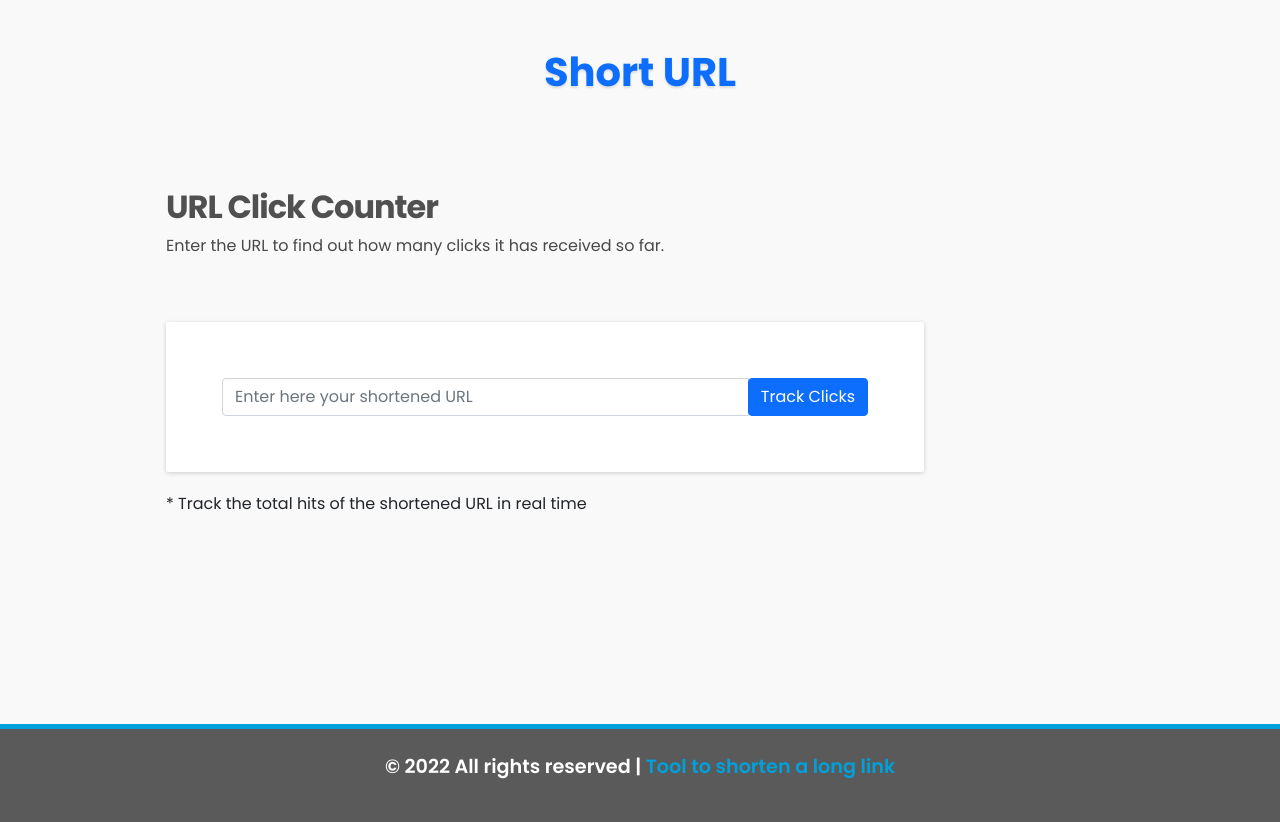
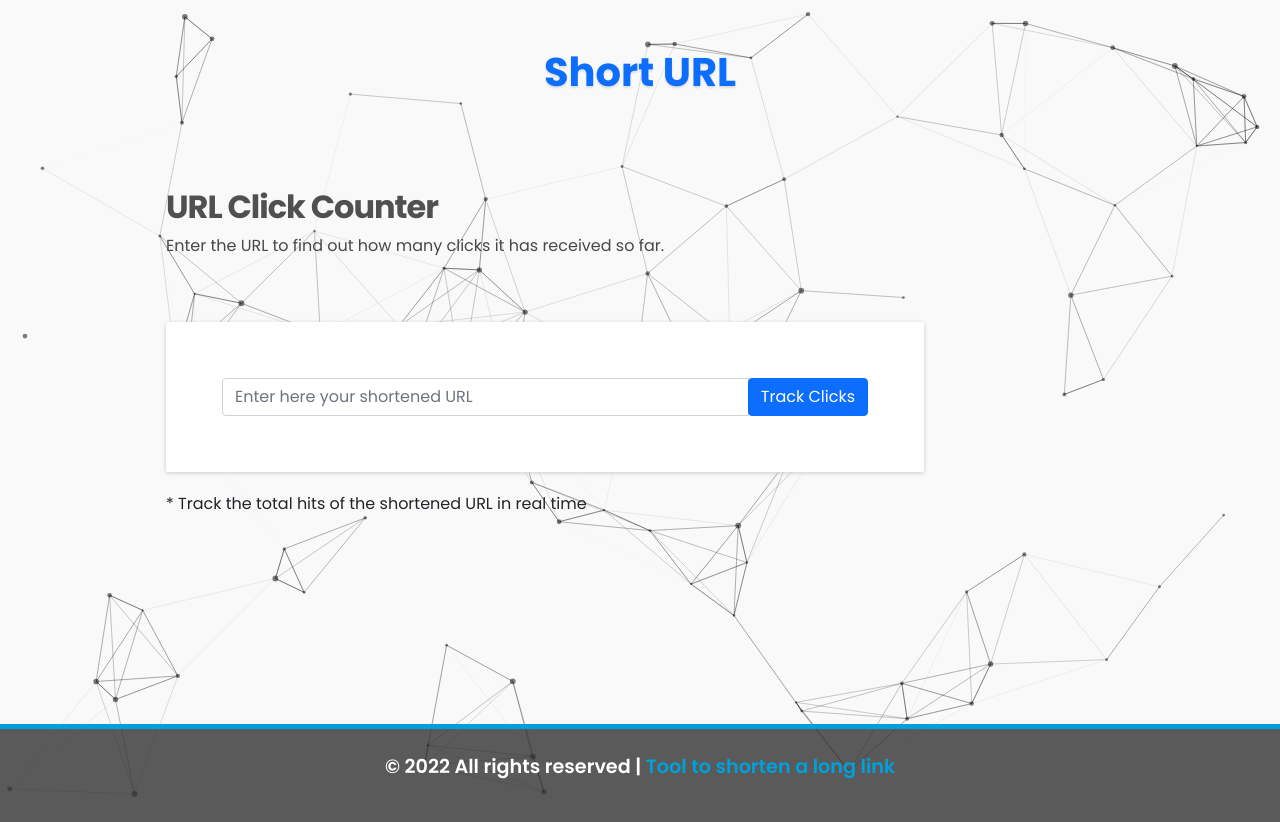
Before and after one commit to itsmar1/url-shortener, a React (Create React App) app in the folder ui/: page /click-counter in a window 1280 px wide. Built offline with nearby package versions, Linux system fonts and the light colour scheme.

Commit message:
particles background

```diff
--- a/ui/package.json
+++ b/ui/package.json
@@ -17,7 +17,9 @@
     "react-redux": "^8.0.1",
     "react-router-dom": "^6.3.0",
     "react-scripts": "5.0.1",
+    "react-tsparticles": "^2.0.6",
     "sass": "^1.50.1",
+    "tsparticles": "^2.0.6",
     "web-vitals": "^2.1.4",
     "yup": "^0.32.11"
   },
--- a/ui/src/App.js
+++ b/ui/src/App.js
@@ -6,12 +6,16 @@
 import ClickCounter from './pages/ClickCounter';
 import TheHeader from './layout/TheHeader';
 import TheFooter from './layout/TheFooter';
+import ParticlesBackground from './layout/ParticlesBackground';
 
 
 
 const App = () => {
   return (
     <>
+      <div>
+        <ParticlesBackground />
+      </div>
       <TheHeader />
       <Routes>
         <Route path='/' element={<TheHomePage />} />
--- a/ui/src/components/home/TrackUrlBox.jsx
+++ b/ui/src/components/home/TrackUrlBox.jsx
@@ -15,7 +15,7 @@
         </p>
       </div>
       <div>
-        <Link to="/">
+        <Link to="/click-counter">
           <button className="btn btn-primary text-xl shadow-lg">Track URL</button>
         </Link>
       </div>
--- /dev/null
+++ b/ui/src/config/particles-config.json
@@ -0,0 +1,110 @@
+{
+    "particles": {
+      "number": {
+        "value": 80,
+        "density": {
+          "enable": true,
+          "value_area": 800
+        }
+      },
+      "color": {
+        "value": "#000000"
+      },
+      "shape": {
+        "type": "circle",
+        "stroke": {
+          "width": 0,
+          "color": "#000000"
+        },
+        "polygon": {
+          "nb_sides": 5
+        },
+        "image": {
+          "src": "img/github.svg",
+          "width": 100,
+          "height": 100
+        }
+      },
+      "opacity": {
+        "value": 0.5,
+        "random": false,
+        "anim": {
+          "enable": false,
+          "speed": 1,
+          "opacity_min": 0.1,
+          "sync": false
+        }
+      },
+      "size": {
+        "value": 3,
+        "random": true,
+        "anim": {
+          "enable": false,
+          "speed": 40,
+          "size_min": 0.1,
+          "sync": false
+        }
+      },
+      "line_linked": {
+        "enable": true,
+        "distance": 150,
+        "color": "#000000",
+        "opacity": 0.4,
+        "width": 1
+      },
+      "move": {
+        "enable": true,
+        "speed": 2,
+        "direction": "none",
+        "random": false,
+        "straight": false,
+        "out_mode": "out",
+        "bounce": false,
+        "attract": {
+          "enable": false,
+          "rotateX": 600,
+          "rotateY": 1200
+        }
+      }
+    },
+    "interactivity": {
+      "detect_on": "canvas",
+      "events": {
+        "onhover": {
+          "enable": false,
+          "mode": "repulse"
+        },
+        "onclick": {
+          "enable": false,
+          "mode": "push"
+        },
+        "resize": true
+      },
+      "modes": {
+        "grab": {
+          "distance": 400,
+          "line_linked": {
+            "opacity": 1
+          }
+        },
+        "bubble": {
+          "distance": 400,
+          "size": 40,
+          "duration": 2,
+          "opacity": 8,
+          "speed": 3
+        },
+        "repulse": {
+          "distance": 200,
+          "duration": 0.4
+        },
+        "push": {
+          "particles_nb": 4
+        },
+        "remove": {
+          "particles_nb": 2
+        }
+      }
+    },
+    "retina_detect": true
+  }
--- a/ui/src/layout/ParticlesBackground.jsx
+++ b/ui/src/layout/ParticlesBackground.jsx
@@ -1,30 +1,146 @@
 import React from "react";
-import particlesConfig from "../config/particles-config";
-// import Particles from "react-tsparticles";
-import Particles from 'react-particles-js';
-// import { loadFull } from "tsparticles";
+// import particlesConfig from "../config/particles-config";
+import Particles from "react-tsparticles";
+// import Particles from 'react-particles-js';
+import { loadFull } from "tsparticles";
 
 const ParticlesBackground = () => {
-  // const particlesInit = async (main) => {
-  //   console.log(main);
+  const particlesInit = async (main) => {
+    console.log(main);
 
-  //   // you can initialize the tsParticles instance (main) here, adding custom shapes or presets
-  //   // this loads the tsparticles package bundle, it's the easiest method for getting everything ready
-  //   // starting from v2 you can add only the features you need reducing the bundle size
-  //   await loadFull(main);
-  // };
+    await loadFull(main);
+  };
 
-  // const particlesLoaded = (container) => {
-  //   console.log(container);
-  // };
+  const particlesLoaded = (container) => {
+    console.log(container);
+  };
 
   return (
-    <Particles
-      // init={particlesInit}
-      // loaded={particlesLoaded}
-      params={particlesConfig}
-      // options={particlesConfig}
-    />
+    <div className="particles">
+      <Particles
+        id="tsparticles"
+        init={particlesInit}
+        loaded={particlesLoaded}
+        options={{
+          backgroundMode: {
+            enable: true,
+            zIndex: -1
+          },
+          background: {
+            color: "#f9f9f9"
+          },
+          fpsLimit: 60,
+          interactivity: {
+            detect_on: "canvas",
+            events: {
+              onhover: {
+                enable: false,
+                mode: "repulse"
+              },
+              onclick: {
+                enable: true,
+                mode: "push"
+              },
+              resize: true
+            },
+            modes: {
+              grab: {
+                distance: 400,
+                line_linked: {
+                  opacity: 1
+                }
+              },
+              bubble: {
+                distance: 400,
+                size: 40,
+                duration: 2,
+                opacity: 8,
+                speed: 3
+              },
+              repulse: {
+                distance: 200,
+                duration: 0.4
+              },
+              push: {
+                particles_nb: 4
+              },
+              remove: {
+                particles_nb: 2
+              }
+            }
+          },
+          particles: {
+            number: {
+              value: 80,
+              density: {
+                enable: true,
+                value_area: 800
+              }
+            },
+            color: {
+              value: "#000000"
+            },
+            shape: {
+              type: "circle",
+              stroke: {
+                width: 0,
+                color: "#000000"
+              },
+              polygon: {
+                nb_sides: 5
+              },
+              image: {
+                src: "img/github.svg",
+                width: 100,
+                height: 100
+              }
+            },
+            opacity: {
+              value: 0.5,
+              random: false,
+              anim: {
+                enable: false,
+                speed: 1,
+                opacity_min: 0.1,
+                sync: false
+              }
+            },
+            size: {
+              value: 3,
+              random: true,
+              anim: {
+                enable: false,
+                speed: 40,
+                size_min: 0.1,
+                sync: false
+              }
+            },
+            line_linked: {
+              enable: true,
+              distance: 150,
+              color: "#000000",
+              opacity: 0.4,
+              width: 1
+            },
+            move: {
+              enable: true,
+              speed: 1.5,
+              direction: "none",
+              random: false,
+              straight: false,
+              out_mode: "out",
+              bounce: false,
+              attract: {
+                enable: false,
+                rotateX: 600,
+                rotateY: 1200
+              }
+            }
+          },
+          detectRetina: true
+        }}
+      />
+    </div>
   );
 };
 
```
Also changed, not shown: ui/src/styles/layout/_particles.scss (added, +7 -0 lines), 1 other file (tests, documents, lock files or other folders).
